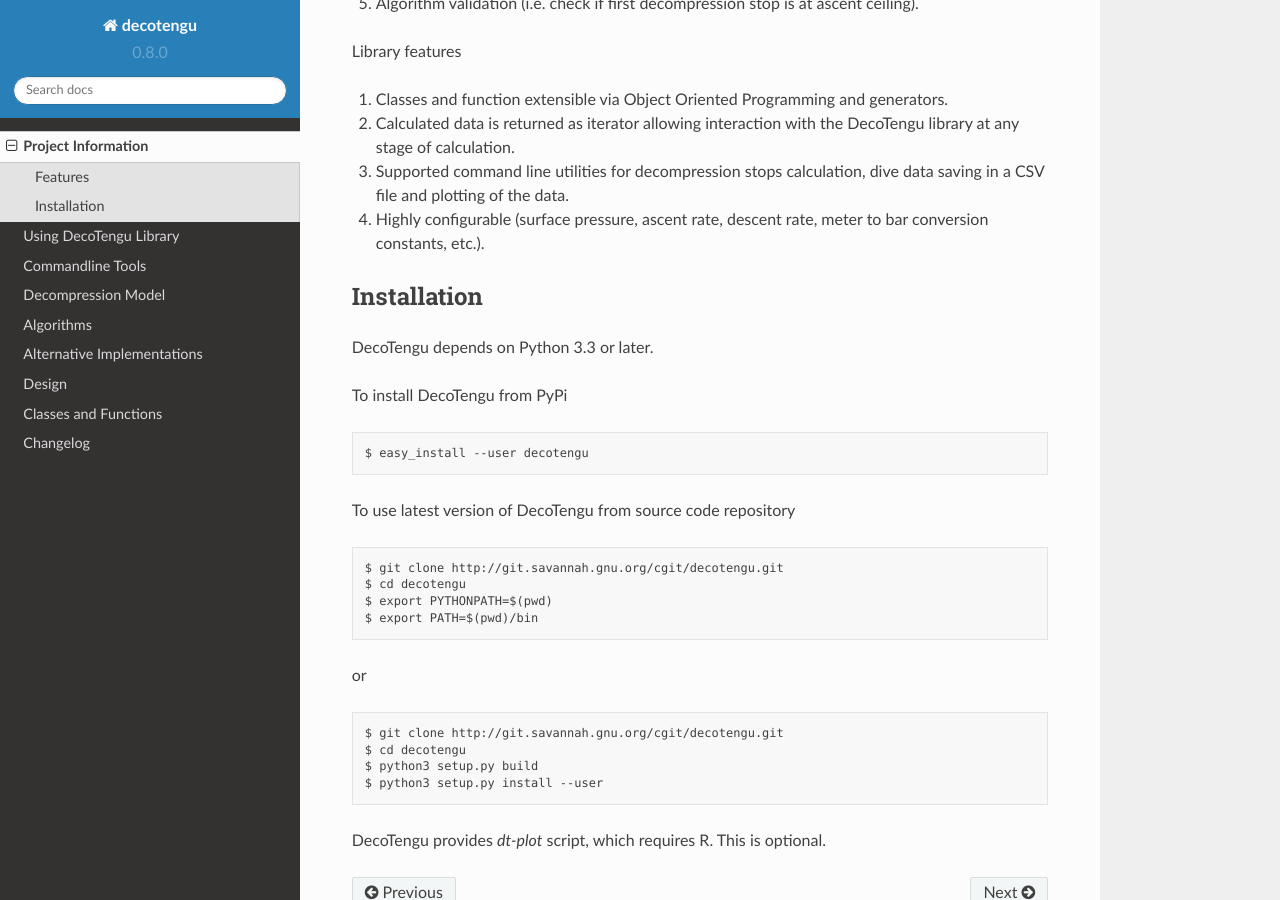
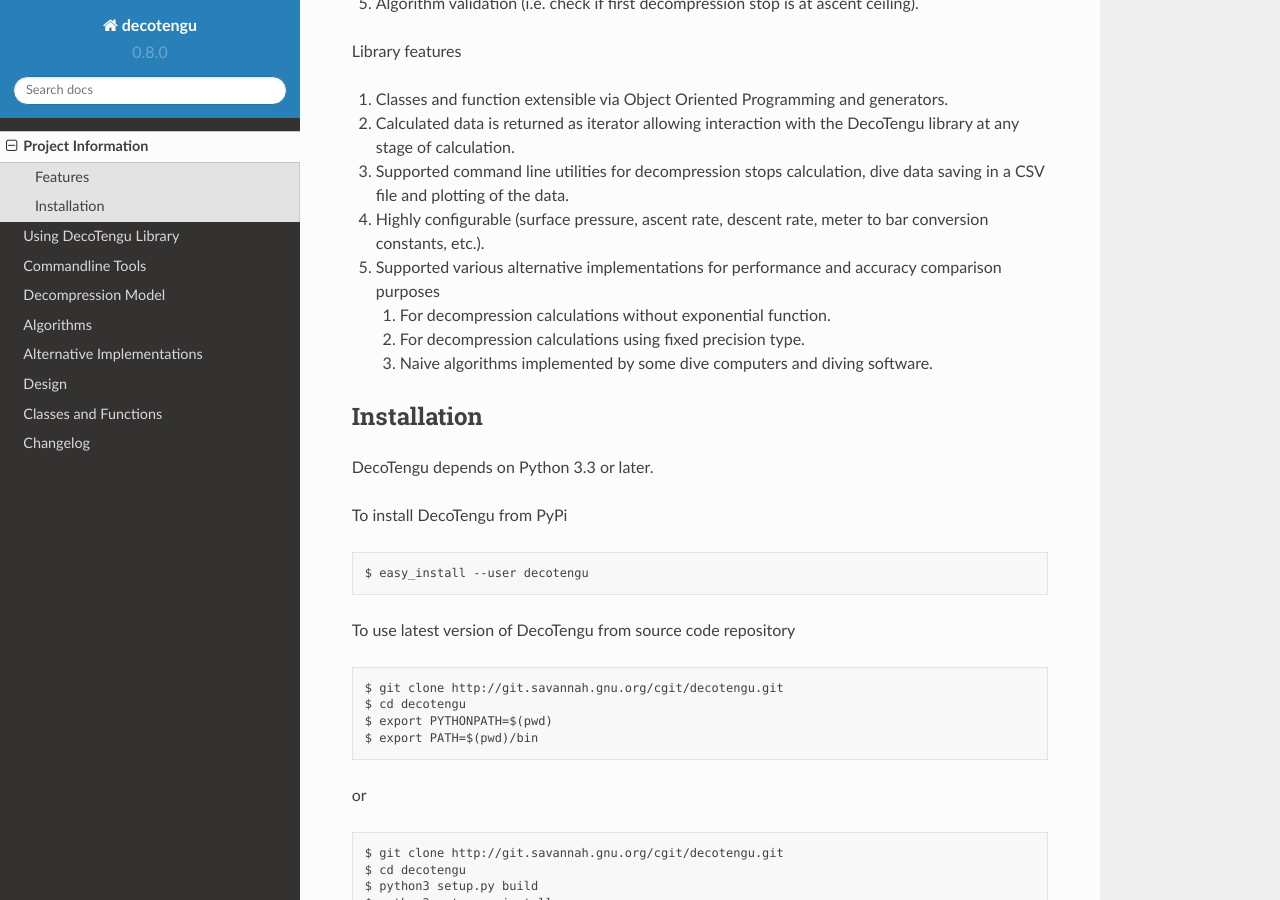
Before and after one commit to gully/decotengu, a Sphinx documentation site: the page built from doc/info.rst, in a window 1280 px wide and 900 px high, scrolled down 392 px. Built offline with Sphinx 7.4.7 and the Read the Docs theme 2.0.0, drawn with Linux system fonts in a browser that asks for light colours.

Commit message:
- updated project information due to decotengu 0.8.0 supported features

```diff
--- a/doc/info.rst
+++ b/doc/info.rst
@@ -24,6 +24,13 @@ Library features
    dive data saving in a CSV file and plotting of the data.
 #. Highly configurable (surface pressure, ascent rate, descent rate, meter
    to bar conversion constants, etc.).
+#. Supported various alternative implementations for performance and
+   accuracy comparison purposes
+
+   #. For decompression calculations without exponential function.
+   #. For decompression calculations using fixed precision type.
+   #. Naive algorithms implemented by some dive computers and diving
+      software.
 
 Installation
 ------------
```
